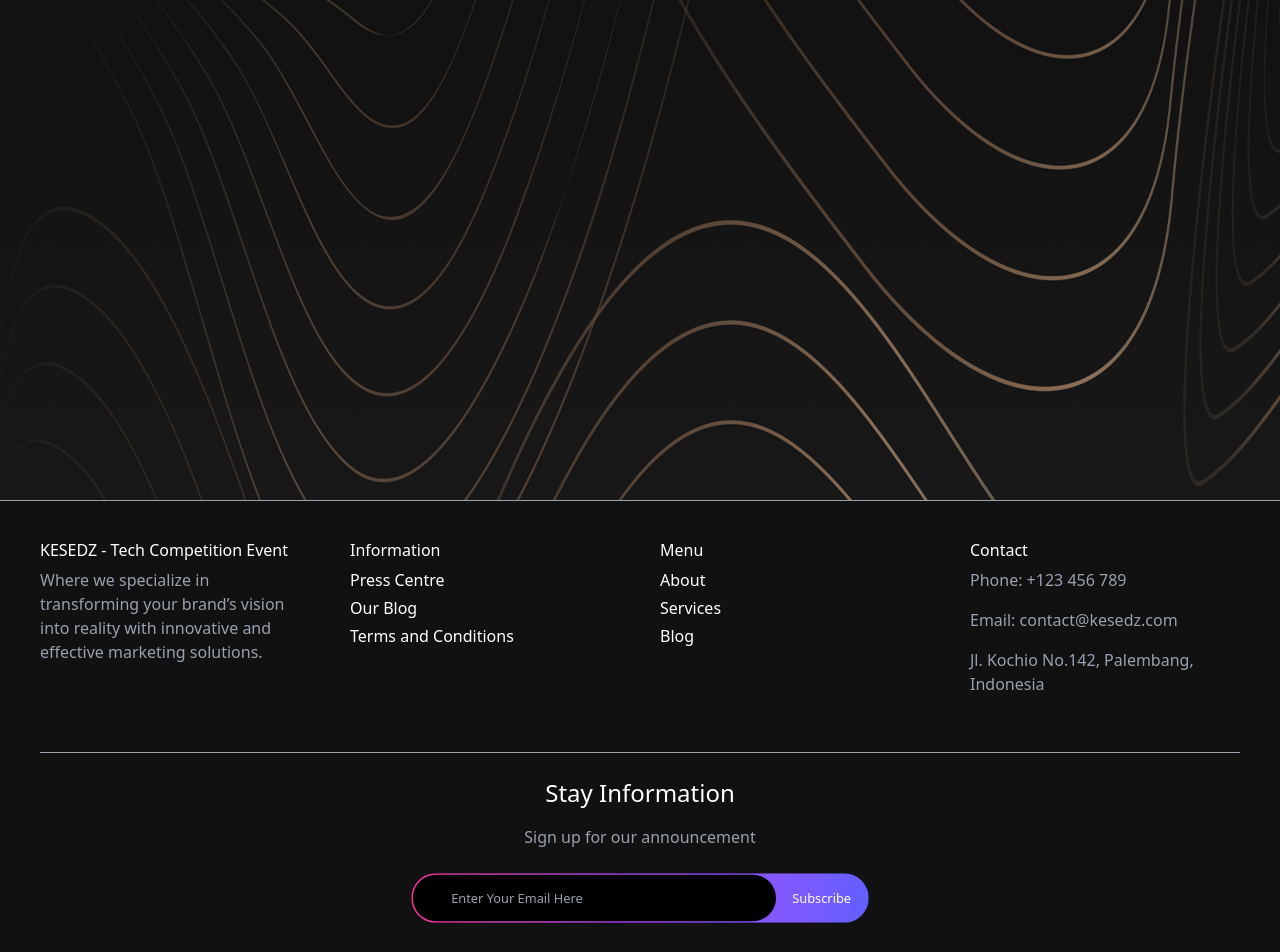
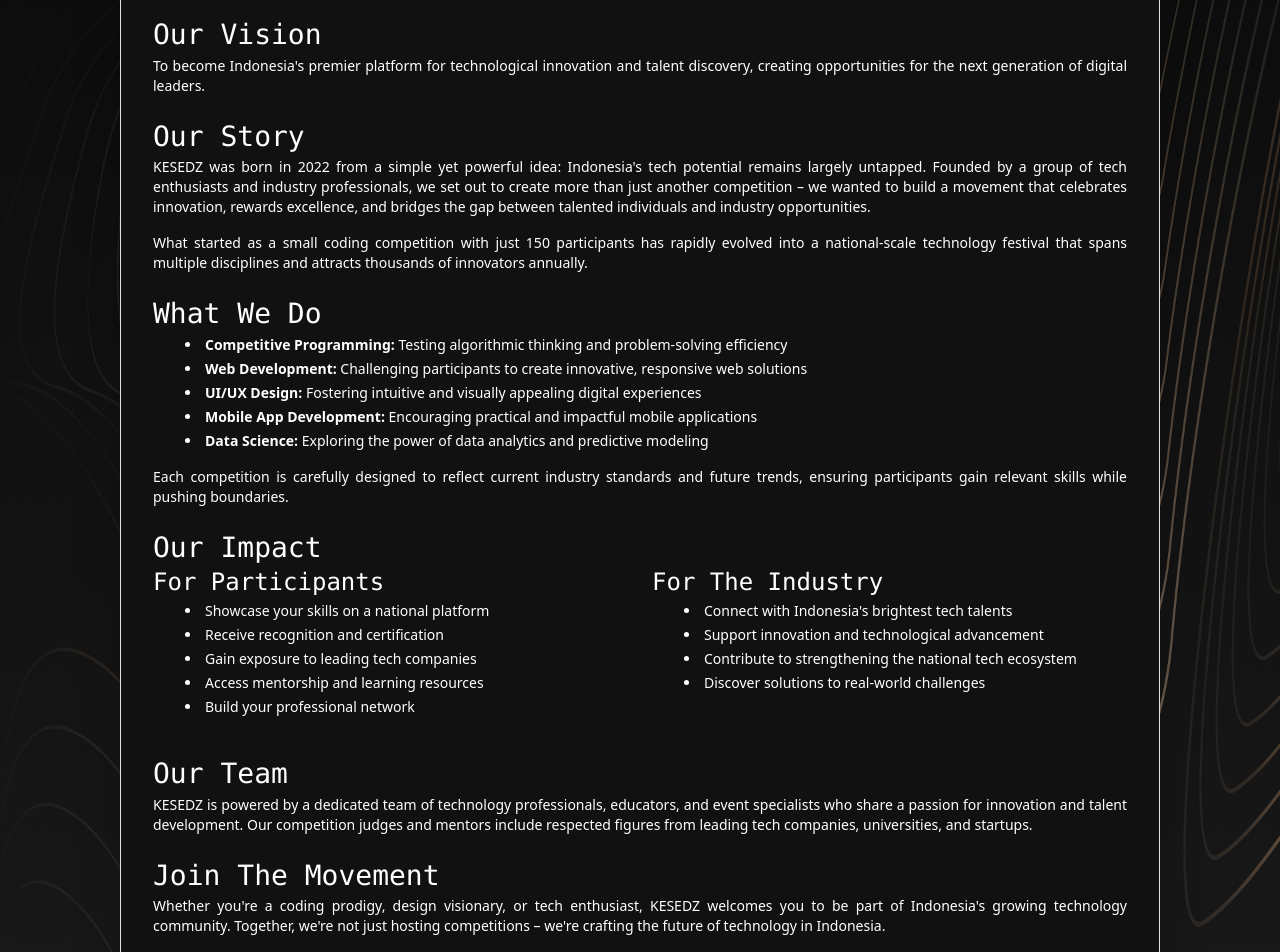
Before and after one commit to Safmica/competition_website, a React (Vite) app in the folder front-end/my-app/: page /AboutUs in a window 1280 px wide. Shown: the part 300-1252 px from the top of the page. Built offline with nearby package versions, Linux system fonts and the light colour scheme.

Commit message:
feat: update About Us page content and styling; adjust Navbar link and HomePage layout

```diff
--- a/front-end/my-app/src/components/navbar.jsx
+++ b/front-end/my-app/src/components/navbar.jsx
@@ -47,7 +47,7 @@ const Navbar = () => {
             </div>
           </div>
           <a
-            href="/about"
+            href="/AboutUs"
             className="text-white hover:text-gray-300 transition-colors duration-300"
           >
             About Us
--- a/front-end/my-app/src/pages/AboutUs.jsx
+++ b/front-end/my-app/src/pages/AboutUs.jsx
@@ -2,13 +2,100 @@ export default function AboutUs() {
   return (
     <div className="min-h-screen bg-black text-white">
       <div
-        className="w-full h-screen text-white bg-cover bg-center bg-fixed"
+        className="w-full h-full text-white bg-cover bg-center bg-fixed"
         style={{
           backgroundImage: 'url("/BG Dashboard.png")',
-        }}>
+        }}
+      >
+        <main className="pt-20 w-full px-16 mx-auto py-8">
+          {/* Title */}
+          <div className="px-5 pt-10 flex items-center justify-center mb-8">
+            <p className="text-4xl font-mono tracking-wide">About Us</p>
+          </div>
 
+          {/* About Section */}
+          <div className="bg-[#111] rounded-xl mx-14 p-8 border border-gray-800/30 shadow-lg space-y-7">
+            <div className="text-2xl font-bold flex justify-center items-center text-center">
+                <img src="/Logo.png" alt="KESEDZ" className="w-72" />
+            </div>
 
+            <section className="mb-6">
+              <h3 className="text-lg font-mono mb-1">Our Vision</h3>
+              <p className="text-sm text-justify">
+                To become Indonesia's premier platform for technological innovation and talent discovery, creating opportunities for the next generation of digital leaders.
+              </p>
+            </section>
+
+            <section className="mb-6">
+              <h3 className="text-lg font-mono mb-1">Our Story</h3>
+              <p className="text-sm text-justify mb-3">
+                KESEDZ was born in 2022 from a simple yet powerful idea: Indonesia's tech potential remains largely untapped. Founded by a group of tech enthusiasts and industry professionals, we set out to create more than just another competition – we wanted to build a movement that celebrates innovation, rewards excellence, and bridges the gap between talented individuals and industry opportunities.
+              </p>
+              <p className="text-sm text-justify">
+                What started as a small coding competition with just 150 participants has rapidly evolved into a national-scale technology festival that spans multiple disciplines and attracts thousands of innovators annually.
+              </p>
+            </section>
+
+            <section className="mb-6">
+              <h3 className="text-lg font-mono mb-1">What We Do</h3>
+              <ul className="list-disc list-inside text-sm text-justify space-y-1 pl-3">
+                <li><strong>Competitive Programming:</strong> Testing algorithmic thinking and problem-solving efficiency</li>
+                <li><strong>Web Development:</strong> Challenging participants to create innovative, responsive web solutions</li>
+                <li><strong>UI/UX Design:</strong> Fostering intuitive and visually appealing digital experiences</li>
+                <li><strong>Mobile App Development:</strong> Encouraging practical and impactful mobile applications</li>
+                <li><strong>Data Science:</strong> Exploring the power of data analytics and predictive modeling</li>
+              </ul>
+              <p className="text-sm text-justify mt-2">
+                Each competition is carefully designed to reflect current industry standards and future trends, ensuring participants gain relevant skills while pushing boundaries.
+              </p>
+            </section>
+
+            <section className="mb-6">
+              <h3 className="text-lg font-mono mb-1">Our Impact</h3>
+              <div className="flex flex-col md:flex-row gap-6">
+                <div className="flex-1">
+                  <h4 className="font-mono mb-1 text-sm">For Participants</h4>
+                  <ul className="list-disc list-inside text-sm space-y-1 pl-3">
+                    <li>Showcase your skills on a national platform</li>
+                    <li>Receive recognition and certification</li>
+                    <li>Gain exposure to leading tech companies</li>
+                    <li>Access mentorship and learning resources</li>
+                    <li>Build your professional network</li>
+                  </ul>
+                </div>
+                <div className="flex-1">
+                  <h4 className="font-mono mb-1 text-sm">For The Industry</h4>
+                  <ul className="list-disc list-inside text-sm space-y-1 pl-3">
+                    <li>Connect with Indonesia's brightest tech talents</li>
+                    <li>Support innovation and technological advancement</li>
+                    <li>Contribute to strengthening the national tech ecosystem</li>
+                    <li>Discover solutions to real-world challenges</li>
+                  </ul>
+                </div>
+              </div>
+            </section>
+
+            <section className="mb-6">
+              <h3 className="text-lg font-mono mb-1">Our Team</h3>
+              <p className="text-sm text-justify">
+                KESEDZ is powered by a dedicated team of technology professionals, educators, and event specialists who share a passion for innovation and talent development. Our competition judges and mentors include respected figures from leading tech companies, universities, and startups.
+              </p>
+            </section>
+
+            <section className="mb-2">
+              <h3 className="text-lg font-mono mb-1">Join The Movement</h3>
+              <p className="text-sm text-justify">
+                Whether you're a coding prodigy, design visionary, or tech enthusiast, KESEDZ welcomes you to be part of Indonesia's growing technology community. Together, we're not just hosting competitions – we're crafting the future of technology in Indonesia.
+              </p>
+            </section>
+
+            <div className="text-center mt-4 text-base font-mono font tracking-wide">
+              Crafting the Stage for Future Winners
+            </div>
+          </div>
+        </main>
       </div>
     </div>
+
   );
 }
--- a/front-end/my-app/src/pages/home.jsx
+++ b/front-end/my-app/src/pages/home.jsx
@@ -8,7 +8,7 @@ function HomePage() {
     <div className=" text-white font-arial w-full h-full z-50 bg-full bg-fixed bg-center bg-no-repeat bg-[url(bgcrop.png)]">
       {/* Hero Section */}
       <section className="relative text-center py-12 ">
-        <h1 className="text-4xl font-bold text-white mb-4 pt-11">
+        <h1 className="text-4xl font-bold text-white mb-4 pt-40">
           Crafting the Stage for
         </h1>
         <h1 className="text-4xl font-bold text-white mb-4">
@@ -16,7 +16,7 @@ function HomePage() {
             Future Winners
           </span>
         </h1>
-        <p className="text-gray-400 max-w-3xl mx-auto mb-5 pb-3 text-xs">
+        <p className="text-gray-200 max-w-3xl mx-auto mb-5 pb-3 text-xs">
           Step into the ultimate battleground for digital innovation - where
           aspiring developers, creative designers, and problem-solvers from
           across the nation unite. From building responsive websites to crafting
@@ -191,7 +191,7 @@ function HomePage() {
 
                 <div className="mt-auto">
                   <p className="text-2xl font-bold text-white mb-6">
-                    Rp100.000,00
+                    Rp80.000,00
                   </p>
                   <a href="/competition1">
                     <button className="px-6 py-3 w-full rounded-xl bg-gradient-to-r from-pink-500 to-purple-600 font-medium text-white">
```
